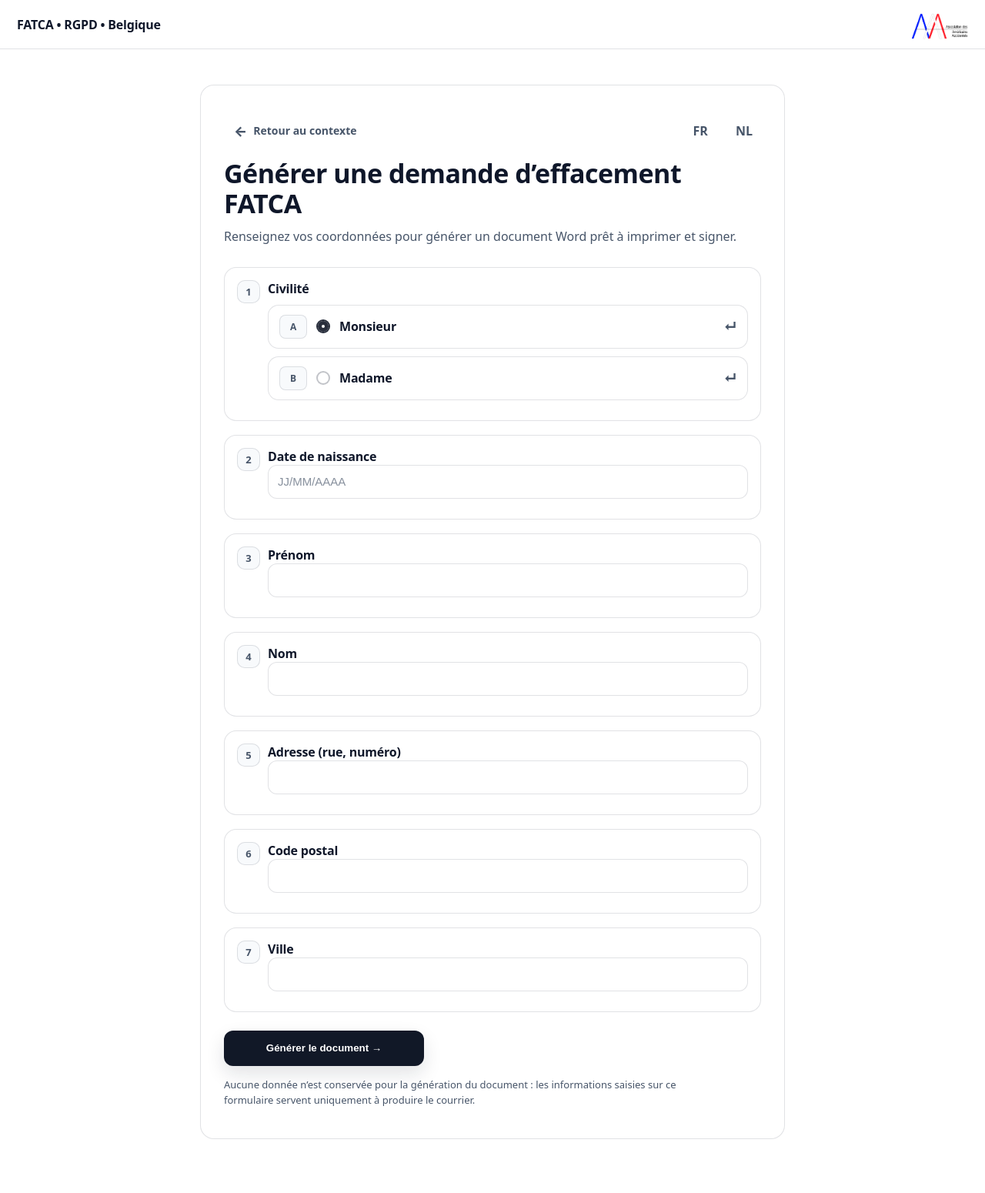
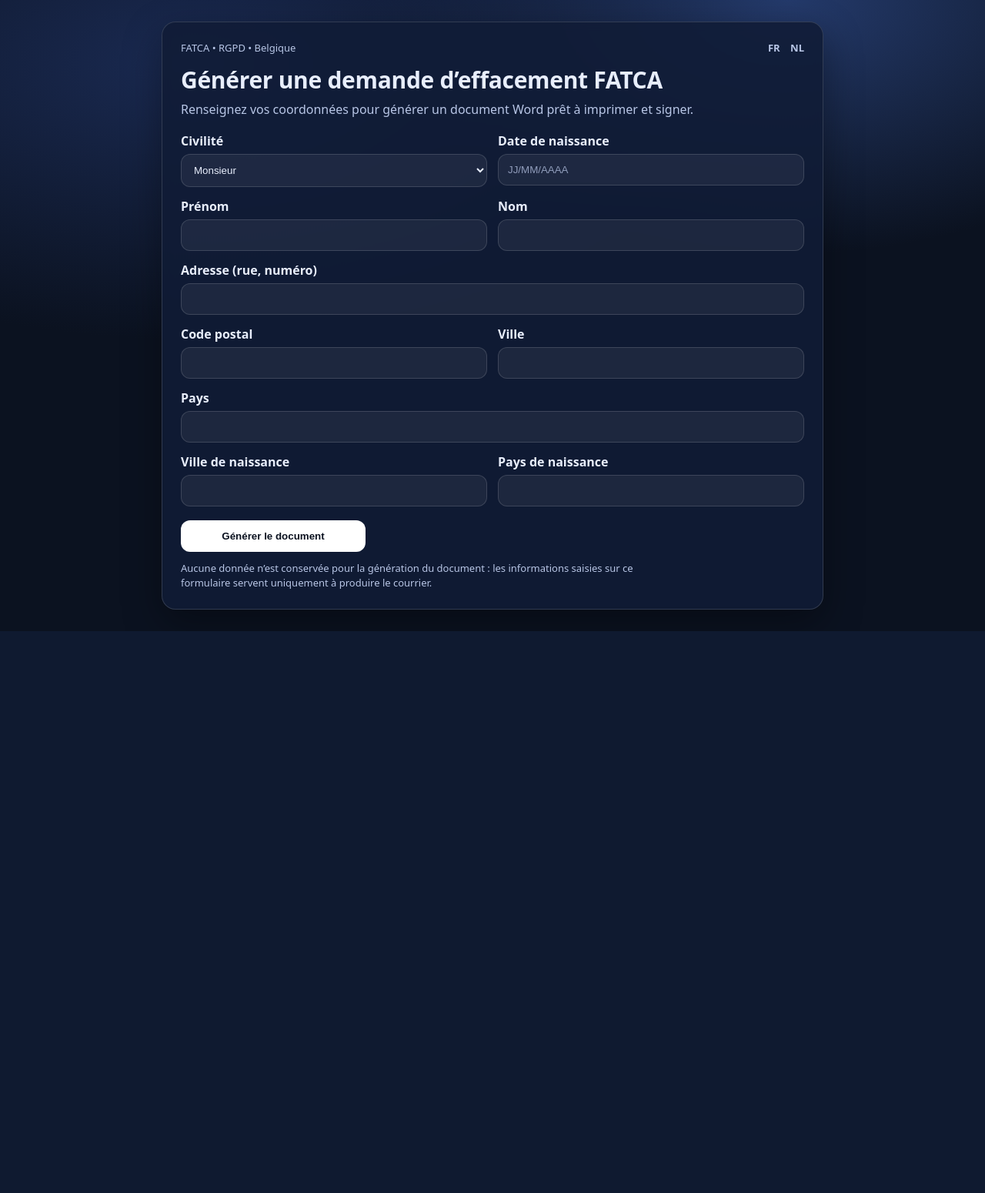
Before and after one commit to lehagrefabien-commits/fatca-application, a Flask app: page /fr in a window 1280 px wide. Shown: the whole page at 77% size. After the commit the page ends 820 px from the top, so only its background shows below. Run offline with Flask 3, Linux system fonts and the light colour scheme; some libraries are stand-ins or nearby versions.

Commit message:
Update form.html

```diff
--- a/templates/form.html
+++ b/templates/form.html
@@ -1,270 +1,103 @@
 <!doctype html>
-<html lang="{{ lang }}">
+<html lang="fr">
 <head>
   <meta charset="utf-8">
   <meta name="viewport" content="width=device-width, initial-scale=1">
   <title>{{ t.title }}</title>
-
   <style>
     :root{
-      --bg:#ffffff;
-      --text:#0f172a;
-      --muted:#475569;
-      --line: rgba(15, 23, 42, 0.12);
-      --soft: rgba(15, 23, 42, 0.05);
-      --btn:#111827;
-      --btnText:#ffffff;
-      --focus: rgba(99, 102, 241, 0.25);
+      --bg:#0b1220; --card:#111c36; --text:#e8eefc; --muted:#b8c6e6; --border:rgba(255,255,255,0.14);
+      --white:#ffffff;
     }
     *{ box-sizing:border-box; }
-
-.backlink{
-  display:inline-flex;
-  align-items:center;
-  gap:8px;
-  font-size:14px;
-  font-weight:800;
-  color: var(--muted);
-  text-decoration:none;
-  padding:8px 12px;
-  border-radius:10px;
-  border:1px solid transparent;
-}
-.backlink:hover{
-  background:#f8fafc;
-  border-color: var(--line);
-}
-.backicon{
-  font-size:18px;
-  line-height:1;
-}
-
     body{
       margin:0;
       font-family: ui-sans-serif, system-ui, -apple-system, Segoe UI, Roboto, Arial;
-      background: var(--bg);
+      background: radial-gradient(1200px 600px at 20% 10%, #1a2a52 0%, transparent 60%),
+                  radial-gradient(1000px 600px at 80% 0%, #243a6b 0%, transparent 55%),
+                  var(--bg);
       color: var(--text);
-      min-height:100vh;
-    }
-    .topbar{
-      height:64px;
-      display:flex;
-      align-items:center;
-      justify-content:space-between;
-      padding: 0 22px;
-      border-bottom: 1px solid var(--line);
-    }
-    .brand{
-      font-weight:800;
-      letter-spacing:-0.2px;
-    }
-    .logo{
-      height:52px;
-      width:auto;
-      display:block;
-    }
-    .wrap{
-      max-width: 980px;
-      margin: 0 auto;
-      padding: 46px 22px 70px 22px;
-    }
-    .card{
-      max-width: 760px;
-      margin: 0 auto;
-      padding: 40px 30px;
-      border: 1px solid var(--line);
-      border-radius: 18px;
-      background:#fff;
-    }
-    .topline{
-      display:flex;
-      justify-content:space-between;
-      align-items:center;
-      gap:12px;
-      margin-bottom: 18px;
-    }
-    .langlinks a{
-      text-decoration:none;
-      color: var(--muted);
-      font-weight: 800;
-      margin-left: 10px;
-      padding: 6px 10px;
-      border-radius: 10px;
-      border: 1px solid transparent;
-    }
-    .langlinks a:hover{
-      border-color: var(--line);
-      background: #f8fafc;
-    }
-    h1{
-      margin:0 0 10px 0;
-      font-size: clamp(24px, 3vw, 34px);
-      line-height:1.15;
-      letter-spacing:-0.5px;
-    }
-    .sub{
-      margin:0 0 26px 0;
-      color: var(--muted);
-      font-size: 16px;
-      line-height:1.65;
-      max-width: 75ch;
-    }
-
-    form{ display:grid; gap: 18px; }
-
-    .q{
-      padding: 16px;
-      border-radius: 16px;
-      border: 1px solid var(--line);
-      background: #fff;
-    }
-    .qhead{
-      display:flex;
-      align-items:flex-start;
-      gap: 10px;
-      margin-bottom: 10px;
-    }
-    .qnum{
-      flex:0 0 auto;
-      width: 30px;
-      height: 30px;
-      border-radius: 10px;
+      min-height: 100vh;
       display:flex;
       align-items:center;
       justify-content:center;
-      font-weight:900;
-      background:#f8fafc;
-      border: 1px solid var(--line);
+      padding: 28px 16px;
+    }
+    .wrap{ width:100%; max-width: 860px; }
+    .card{
+      background: rgba(17,28,54,0.88);
+      border: 1px solid var(--border);
+      border-radius: 18px;
+      padding: 24px;
+      box-shadow: 0 18px 50px rgba(0,0,0,0.35);
+      backdrop-filter: blur(6px);
+    }
+    h1{ margin:0 0 6px 0; font-size: clamp(22px, 3vw, 30px); letter-spacing:-0.3px; }
+    .sub{ margin:0 0 18px 0; color: var(--muted); max-width: 80ch; line-height:1.5; }
+    form{ display:grid; gap: 14px; }
+    .grid{
+      display:grid;
+      grid-template-columns: 1fr 1fr;
+      gap: 14px;
+    }
+    label{ display:block; font-weight: 700; margin-bottom: 6px; }
+    input, select{
+      width:100%;
+      padding: 12px 12px;
+      border-radius: 12px;
+      border: 1px solid var(--border);
+      background: rgba(255,255,255,0.06);
+      color: var(--text);
+      outline: none;
+    }
+    input::placeholder{ color: rgba(184,198,230,0.75); }
+    .full{ grid-column: 1 / -1; }
+    .actions{
+      display:flex; flex-wrap:wrap; gap: 12px; align-items:center; margin-top: 4px;
+    }
+    button{
+      appearance:none;
+      border: 1px solid rgba(255,255,255,0.6);
+      background: var(--white);
+      color: #0b1220;
+      font-weight: 800;
+      padding: 12px 16px;
+      border-radius: 12px;
+      cursor:pointer;
+      min-width: 240px;
+    }
+    button:hover{ opacity: 0.95; }
+    .note{
+      color: var(--muted);
+      font-size: 13px;
+      line-height: 1.45;
+      max-width: 80ch;
+    }
+    .topline{
+      display:flex; justify-content:space-between; gap: 10px; align-items:center;
+      margin-bottom: 12px;
       color: var(--muted);
       font-size: 13px;
     }
-    label{
-      display:block;
-      font-weight: 800;
-      font-size: 16px;
-      letter-spacing:-0.2px;
-    }
-
-    input, select{
-      width:100%;
-      height: 44px;
-      padding: 0 12px;
-      border-radius: 12px;
-      border: 1px solid var(--line);
-      background: #fff;
-      color: var(--text);
-      outline: none;
-      font-size: 15px;
-    }
-    input:focus, select:focus{
-      box-shadow: 0 0 0 6px var(--focus);
-      border-color: rgba(99,102,241,0.35);
-    }
-    input::placeholder{ color: rgba(71,85,105,0.65); }
-
-    /* “Typeform-like” choix civilité */
-    .choices{
-      display:grid;
-      gap: 10px;
-      margin-top: 10px;
-    }
-    .choice{
-      display:flex;
-      align-items:center;
-      justify-content:space-between;
-      padding: 12px 14px;
-      border-radius: 14px;
-      border: 1px solid var(--line);
-      background:#fff;
-      cursor:pointer;
-      user-select:none;
-      transition: transform .06s ease, box-shadow .12s ease;
-    }
-    .choice:hover{
-      transform: translateY(-1px);
-      box-shadow: 0 10px 24px rgba(15,23,42,0.08);
-    }
-    .choice-left{
-      display:flex; align-items:center; gap: 12px;
+    .langlinks a{
+      color: var(--muted);
+      text-decoration:none;
+      margin-left: 10px;
       font-weight: 800;
     }
-    .kbd{
-      font-weight:900;
-      font-size: 12px;
-      border: 1px solid var(--line);
-      border-radius: 8px;
-      padding: 6px 8px;
-      color: var(--muted);
-      background: #f8fafc;
-      min-width: 36px;
-      text-align:center;
-    }
-    .radioDot{
-      width: 18px; height: 18px;
-      border-radius: 999px;
-      border: 2px solid rgba(15,23,42,0.25);
-      background:#fff;
-    }
-    input[type="radio"]{ display:none; }
-    input[type="radio"]:checked + .choice .radioDot{
-      border-color: rgba(17,24,39,0.9);
-      box-shadow: inset 0 0 0 5px rgba(17,24,39,0.9);
-    }
-
-    .actions{
-      display:flex;
-      gap: 14px;
-      align-items:center;
-      flex-wrap:wrap;
-      margin-top: 6px;
-    }
-    button{
-      height: 46px;
-      padding: 0 18px;
-      border-radius: 12px;
-      border: 1px solid rgba(17,24,39,0.95);
-      background: var(--btn);
-      color: var(--btnText);
-      font-weight: 900;
-      cursor:pointer;
-      min-width: 260px;
-      box-shadow: 0 10px 24px rgba(15,23,42,0.12);
-    }
-    button:hover{ opacity: 0.95; }
-
-    .note{
-      color: var(--muted);
-      font-size: 13px;
-      line-height: 1.55;
-      max-width: 80ch;
-    }
-
+    .langlinks a:hover{ text-decoration: underline; }
     @media (max-width: 760px){
-      .card{ padding: 28px 18px; }
-      button{ width:100%; min-width: 0; }
+      .grid{ grid-template-columns: 1fr; }
+      button{ width:100%; }
     }
   </style>
 </head>
-
 <body>
-  <div class="topbar">
-    <div class="brand">FATCA • RGPD • Belgique</div>
-    <img class="logo" src="/static/aaa-logo.png" alt="AAA">
-  </div>
-
   <div class="wrap">
     <div class="card">
 
       <div class="topline">
-  <a class="backlink" href="/context/{{ lang }}">
-    <span class="backicon">←</span>
-    {% if lang == "nl" %}
-      Terug naar context
-    {% else %}
-      Retour au contexte
-    {% endif %}
-  </a>
-
+        <div>FATCA • RGPD • Belgique</div>
         <div class="langlinks">
           <a href="/fr">FR</a>
           <a href="/nl">NL</a>
@@ -277,110 +110,63 @@
       <form method="post" action="/generate">
         <input type="hidden" name="lang" value="{{ lang }}">
 
-        <!-- Q1 Civilité -->
-        <div class="q">
-          <div class="qhead">
-            <div class="qnum">1</div>
-            <div style="width:100%;">
+        <div class="grid">
+          <div>
             <label>{{ t.civilite }}</label>
-
-              <div class="choices">
-                <label>
-                  <input type="radio" name="civilite" value="H" checked>
-                  <div class="choice">
-                    <div class="choice-left">
-                      <div class="kbd">A</div>
-                      <div class="radioDot"></div>
-                      <div>{{ t.monsieur }}</div>
-                    </div>
-                    <div style="color:var(--muted); font-weight:900;">↵</div>
-                  </div>
-                </label>
-
-                <label>
-                  <input type="radio" name="civilite" value="F">
-                  <div class="choice">
-                    <div class="choice-left">
-                      <div class="kbd">B</div>
-                      <div class="radioDot"></div>
-                      <div>{{ t.madame }}</div>
-                    </div>
-                    <div style="color:var(--muted); font-weight:900;">↵</div>
-                  </div>
-                </label>
-              </div>
-            </div>
-          </div>
+            <select name="civilite" required>
+              <option value="H">{{ t.monsieur }}</option>
+              <option value="F">{{ t.madame }}</option>
+            </select>
           </div>
 
-        <!-- Q2 Date naissance -->
-        <div class="q">
-          <div class="qhead">
-            <div class="qnum">2</div>
-            <div style="width:100%;">
+          <div>
             <label>{{ t.date_naissance }}</label>
             <input name="date_naissance" placeholder="{{ t.date_naissance_ph }}" required>
           </div>
-          </div>
-        </div>
 
-        <!-- Q3 Prénom -->
-        <div class="q">
-          <div class="qhead">
-            <div class="qnum">3</div>
-            <div style="width:100%;">
+          <div>
             <label>{{ t.prenom }}</label>
             <input name="prenom" required>
           </div>
-          </div>
-        </div>
 
-        <!-- Q4 Nom -->
-        <div class="q">
-          <div class="qhead">
-            <div class="qnum">4</div>
-            <div style="width:100%;">
+          <div>
             <label>{{ t.nom }}</label>
             <input name="nom" required>
           </div>
-          </div>
-        </div>
 
-        <!-- Q5 Adresse -->
-        <div class="q">
-          <div class="qhead">
-            <div class="qnum">5</div>
-            <div style="width:100%;">
+          <div class="full">
             <label>{{ t.adresse }}</label>
             <input name="adresse" required>
           </div>
-          </div>
-        </div>
 
-        <!-- Q6 Code postal -->
-        <div class="q">
-          <div class="qhead">
-            <div class="qnum">6</div>
-            <div style="width:100%;">
+          <div>
             <label>{{ t.code_postal }}</label>
             <input name="code_postal" required>
           </div>
-          </div>
-        </div>
 
-        <!-- Q7 Ville -->
-        <div class="q">
-          <div class="qhead">
-            <div class="qnum">7</div>
-            <div style="width:100%;">
+          <div>
             <label>{{ t.ville }}</label>
             <input name="ville" required>
           </div>
+
+          <div class="full">
+            <label>{{ t.pays }}</label>
+            <input name="pays" required>
+          </div>
+
+          <div>
+            <label>{{ t.ville_naissance }}</label>
+            <input name="ville_naissance" required>
+          </div>
+
+          <div>
+            <label>{{ t.pays_naissance }}</label>
+            <input name="pays_naissance" required>
           </div>
         </div>
 
         <div class="actions">
-          <button type="submit">{{ t.generate }} →</button>
+          <button type="submit">{{ t.generate }}</button>
           <div class="note">{{ t.privacy }}</div>
         </div>
       </form>
```
Lines whose indentation alone changed are shown as unchanged.
